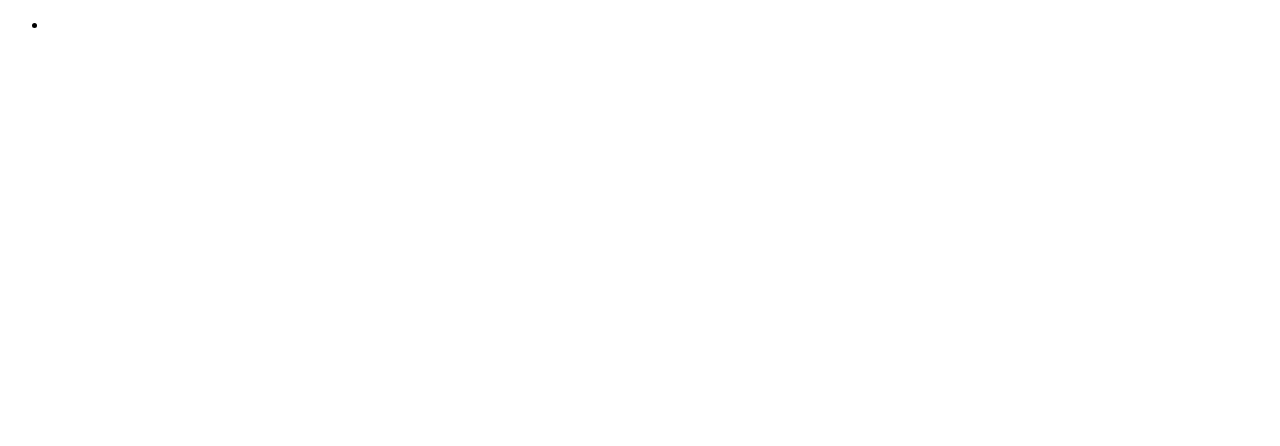
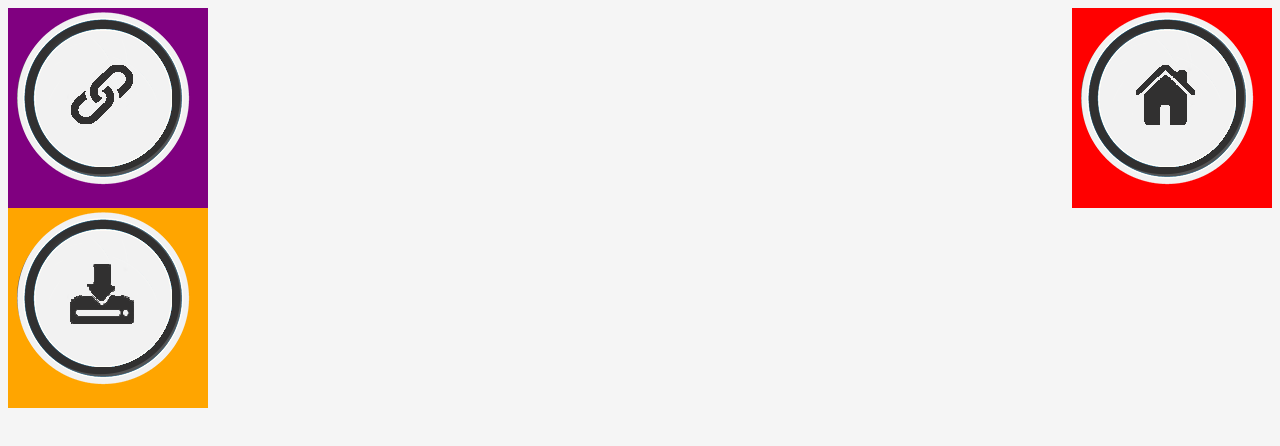
Before and after one commit to M2B0C17-zz/Aquarium, a plain HTML site: page index.html in a window 1280 px wide. Drawn offline with Linux system fonts and the light colour scheme.

Commit message:
Modelo de Caja - 1ª caja acon float:rigth;

```diff
--- /dev/null
+++ b/css/estilos.css
@@ -0,0 +1,34 @@
+body{
+	background-color: whitesmoke;
+}
+/*Menú*/
+
+nav{
+
+}
+
+ul{
+
+}
+
+li{
+
+}
+
+.i1, .i2, .i3{
+	width: 200px;
+	height: 200px;
+}
+
+.i1{
+	background-color: red;
+	float: right;
+}
+
+.i2{
+	background-color: purple;
+}
+
+.i3{
+	background-color: orange;
+}
--- a/index.html
+++ b/index.html
@@ -2,14 +2,25 @@
 <html>
 <head>
 	<meta charset="utf-8">
+	<link rel="stylesheet" type="text/css" href="css/estilos.css">
 	<title>Aquarium</title>
 </head>
 <body>
+<!--
 	<nav>
 		<ul>
-			<li></li>
+			<li><img src="img/ico-ini.png">Inicio</li>
+			<li><img src="img/ico-link.png">Enlaces</li>
+			<li><img src="img/ico-dwd.png">Descargas</li>
+			<li><img src="img/ico-sm.png">Sobre Mi</li>
+			<li><img src="img/ico-ctc.png">Contacto</li>
 		</ul>
 	</nav>
+	-->
+
+	<div class="i1"><img src="img/ico-ini.png"></div>
+	<div class="i2"><img src="img/ico-link.png"></div>
+	<div class="i3"><img src="img/ico-dwd.png"></div>
 
 </body>
 </html>
```
Also changed, not shown: 1 other file.
